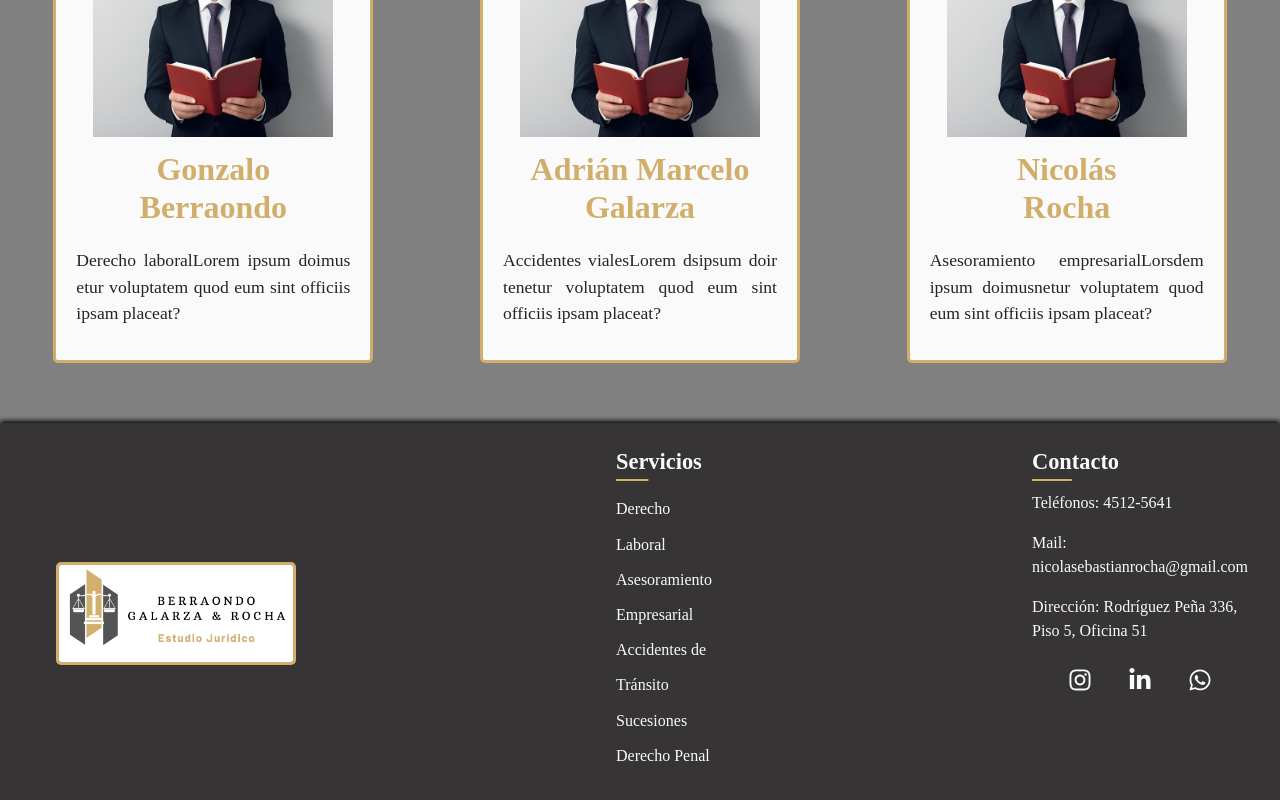
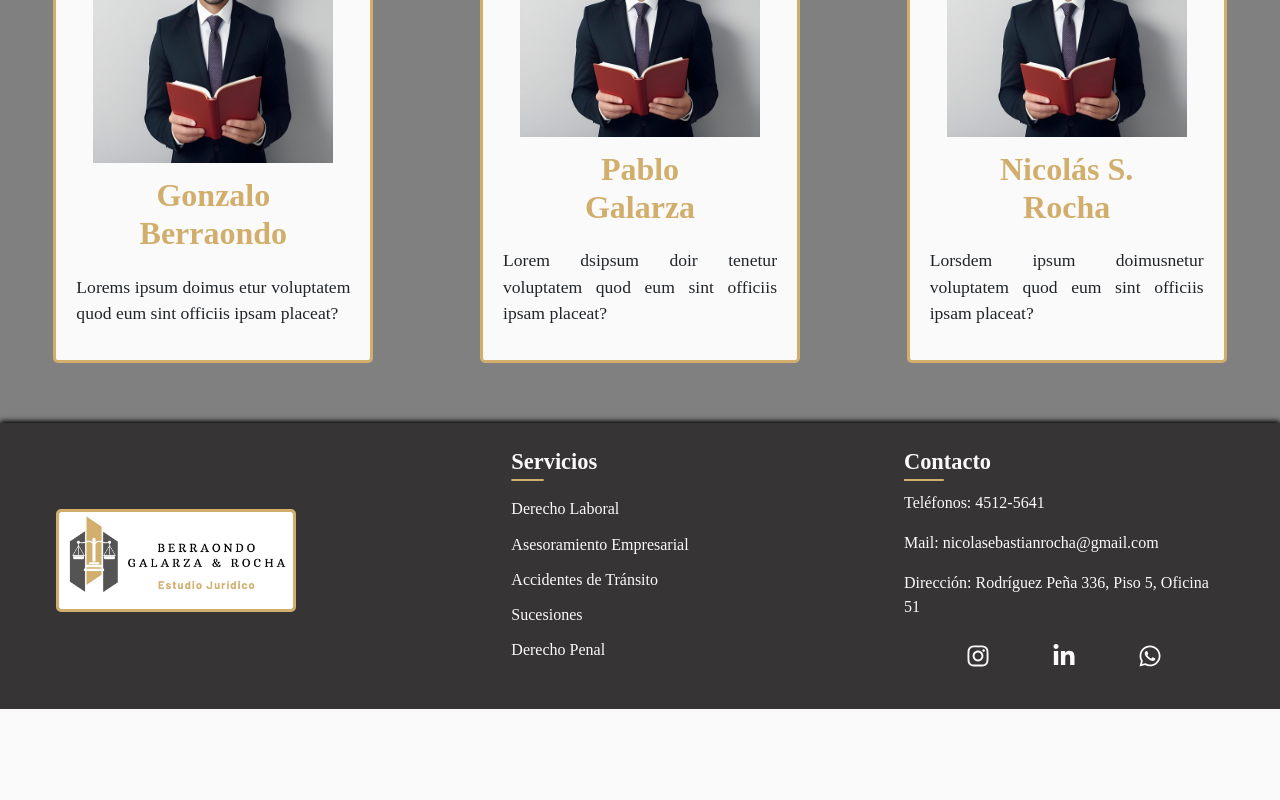
Before and after one commit to MagaliLamela/estudio-nico, a React (Vite) app: page /nosotros in a window 1280 px wide. Shown: the part 922-1722 px from the top of the page. After the commit the page ends 1631 px from the top, so only its background shows below. Built offline with nearby package versions, Linux system fonts and the light colour scheme.

Commit message:
sexto commit

```diff
--- a/src/components/Contacto/Contacto.jsx
+++ b/src/components/Contacto/Contacto.jsx
@@ -9,7 +9,7 @@ const Contacto = () => {
     return (
         <div className='contacto'>
             <form>
-                <h1><span>Cont</span>actanos</h1>
+                <h1><span>Cont</span>áctanos</h1>
 
                 <input type="text" id="nombre" name='nombre' placeholder="Nombre" required />
 
--- a/src/components/Footer/footer.css
+++ b/src/components/Footer/footer.css
@@ -1,16 +1,14 @@
 footer {
     width: 100%;
     background-color: #373435;
-    display: grid;
-    grid-template-columns: repeat(3, 1fr);
-    grid-gap: 18rem;
+    display: flex;
+    justify-content: space-between;
     color: #fafafa;
     font-weight: bold;
     padding: 40px;
     padding-top: 10px;
     padding-bottom: 10px;
     box-shadow: 0 -2px 5px rgba(0, 0, 0, 1); /* Sombra para el efecto de profundidad */
-
 }
 
 footer div {
@@ -31,14 +29,6 @@ footer div {
     margin-bottom: 0.7rem;
     border: #d2ae6d 3px solid ;
     border-radius: 5px;
-}
-
-.descripcionFooter p {
-    font-size: 0.8rem;
-    font-weight: bold;
-    line-height: 1.6;
-    margin-bottom: 0;
-    text-wrap: balance;
 }
 
 footer div h2 {
@@ -66,6 +56,10 @@ footer div h2 span {
     line-height: 2.2rem;
     font-size: 1rem;
     font-weight: normal;
+}
+
+.contactoFooter {
+    width: 20rem;
 }
 
 .contactoFooter p {
--- a/src/components/Inicio/inicio.css
+++ b/src/components/Inicio/inicio.css
@@ -44,7 +44,7 @@
     text-align: justify;
     padding: 20px;
     z-index: 2;
-    width: 32vw;
+    width: 32rem;
 }
 
 .textoBanner h1 {
--- a/src/components/ItemList/itemlist.css
+++ b/src/components/ItemList/itemlist.css
@@ -46,18 +46,20 @@
     font-size: 2rem;
     font-weight: bold;
     margin-top: 0.8rem;
+    text-align: center;
 }
 
 .imagenCards {
     max-height: 5.5rem;
     max-width: 5.5rem;
+    align-self: center;
 }
 
 .cardIndividual p {
     font-size: 1.1rem;
     margin-bottom: 13px;
     margin-top: 13px;
-    text-align: justify;
+    text-align: center;
 }
 
 .cardEspecial {
@@ -87,6 +89,7 @@
     border: gray solid 1px;
     border-radius: 15px;
     width: 180px;
+    transition: all 0.3s;
 }
 
 .btnCardInicio:hover {
@@ -110,7 +113,11 @@
     text-align: center;
     word-wrap: break-word;
     font-size: 2.3rem;
-    color: #d2ae6d;
+    color: black;
+}
+
+.cardAreas p {
+    text-align: justify;
 }
 
 .cardAreas .imagenCards {
@@ -135,6 +142,7 @@
     background-color: gray;
     border: gray solid 1px;
     color: #fafafa;
+    transition: all 0.3s;
 }
 
 .btnAreasVerMas:hover {
@@ -146,6 +154,7 @@
     color: #fafafa;
     padding: 10px;
     border: #d2ae6d solid 1px;
+    transition: all 0.3s;
 }
 
 .btnAreasContacto:hover {
@@ -166,6 +175,10 @@
     color: #d2ae6d;
 }
 
+.cardNosotros p {
+    text-align: justify;
+}
+
 .cardIndividual .imagenCardsNosotros {
     width: 15rem;
     height: 20rem;
--- a/src/data/data-nosotros.js
+++ b/src/data/data-nosotros.js
@@ -4,21 +4,21 @@ const datosCardsNosotros = [
         tituloParte1: "Gonzalo",
         tituloParte2: "Berraondo",
         imagen: "/foto-abogado1.jpg",
-        descripcion: "Derecho laboralLorem ipsum doimus etur voluptatem quod eum sint officiis ipsam placeat?"
+        descripcion: "Lorems ipsum doimus etur voluptatem quod eum sint officiis ipsam placeat?"
     },
     {
         id: 2,
         imagen: "/foto-abogado1.jpg",
-        tituloParte1: "Adrián Marcelo",
+        tituloParte1: "Pablo",
         tituloParte2: "Galarza",
-        descripcion: "Accidentes vialesLorem dsipsum doir tenetur voluptatem quod eum sint officiis ipsam placeat?"
+        descripcion: "Lorem dsipsum doir tenetur voluptatem quod eum sint officiis ipsam placeat?"
     },
     {
         id: 3,
-        tituloParte1: "Nicolás",
+        tituloParte1: "Nicolás S.",
         tituloParte2: "Rocha",
         imagen: "/foto-abogado1.jpg",
-        descripcion: "Asesoramiento empresarialLorsdem ipsum doimusnetur voluptatem quod eum sint officiis ipsam placeat?"
+        descripcion: "Lorsdem ipsum doimusnetur voluptatem quod eum sint officiis ipsam placeat?"
     }
 ]
 
```
